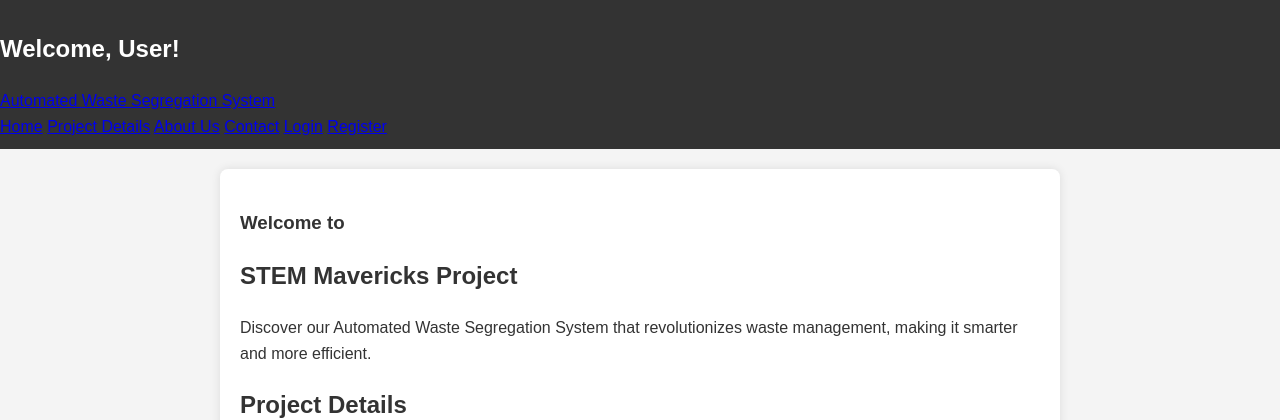
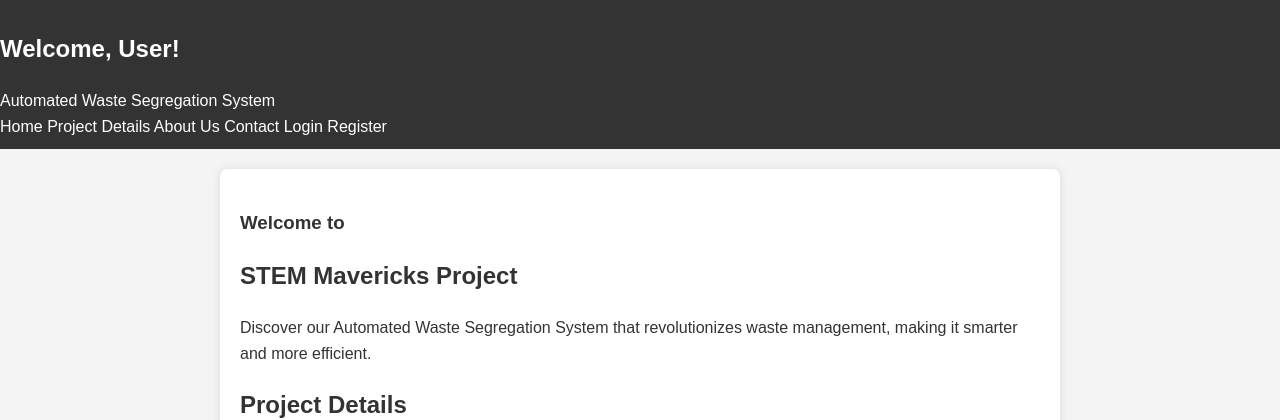
Before and after one commit to STEM-Mavericks/WasteX, a Flask app: page / in a window 1280 px wide. Shown: the top 420 px of the page. Run offline with Flask 2, Linux system fonts and the light colour scheme.

Commit message:
Update main.css

```diff
--- a/myapp/static/css/main.css
+++ b/myapp/static/css/main.css
@@ -96,3 +96,12 @@
     background: #333;
     color: #fff;
 }
+
+a:link{
+    text-decoration: white;
+    color:white;
+}
+
+a:link:hover{
+    text-decoration: underline;
+}
```
